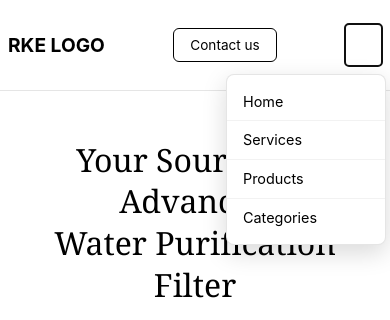
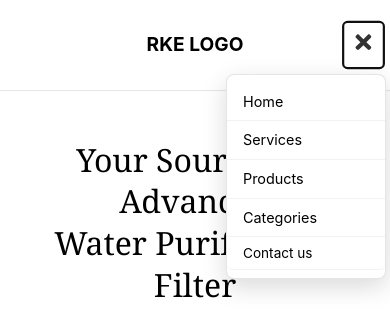
Before and after one commit to iamshiva003/rk-enterprises, a React (Vite) app: page / in a window 390 px wide. Both pictures are taken after a click on the button 363 px from the left and 44 px from the top of the page. Shown: the top 320 px of the page. Built offline with nearby package versions, Linux system fonts and the light colour scheme; a web font is replaced by a local one.

Commit message:
updating the navbar for mobile responsive

```diff
--- a/src/components/Header.css
+++ b/src/components/Header.css
@@ -113,6 +113,28 @@
     color: white;
 }
 
+/* Mobile Contact Button */
+.mobile-contact-btn {
+    background: none;
+    border: none;
+    color: black;
+    font-size: 1rem;
+    font-weight: 400;
+    font-family: -apple-system, BlinkMacSystemFont, 'Segoe UI', 'Roboto', sans-serif;
+    transition: all 0.3s ease;
+    padding: 0.75rem 1.5rem;
+    display: block;
+    width: 100%;
+    text-align: left;
+    cursor: pointer;
+    border-bottom: 1px solid rgba(0, 0, 0, 0.05);
+}
+
+.mobile-contact-btn:hover {
+    color: #4a90e2;
+    background-color: rgba(74, 144, 226, 0.05);
+}
+
 /* Hamburger Menu Button */
 .hamburger-menu {
     display: none;
@@ -132,7 +154,8 @@
 }
 
 .hamburger-menu.active {
-    color: white;
+    color: #333;
+    transform: scale(1.1);
 }
 
 /* Responsive Design */
@@ -145,18 +168,31 @@
 @media (max-width: 768px) {
     .header-content {
         padding: 0 1rem;
+        justify-content: space-between;
     }
 
     .desktop-nav {
         display: none;
     }
 
+    .desktop-contact-btn {
+        display: none;
+    }
+
     .hamburger-menu {
         display: block;
+        margin-left: auto;
     }
 
     .mobile-nav {
         display: flex;
+    }
+
+    .logo {
+        position: absolute;
+        left: 50%;
+        transform: translateX(-50%);
+        z-index: 100;
     }
 }
 
@@ -217,12 +253,14 @@
 }
 
 /* Animation for mobile menu items */
-.mobile-nav .nav-link {
+.mobile-nav .nav-link,
+.mobile-nav .mobile-contact-btn {
     transform: translateX(10px);
     transition: all 0.3s ease;
 }
 
-.mobile-nav.active .nav-link {
+.mobile-nav.active .nav-link,
+.mobile-nav.active .mobile-contact-btn {
     transform: translateX(0);
 }
 
@@ -230,3 +268,4 @@
 .mobile-nav .nav-link:nth-child(2) { transition-delay: 0.1s; }
 .mobile-nav .nav-link:nth-child(3) { transition-delay: 0.15s; }
 .mobile-nav .nav-link:nth-child(4) { transition-delay: 0.2s; }
+.mobile-nav .mobile-contact-btn { transition-delay: 0.25s; }
--- a/src/components/Header.tsx
+++ b/src/components/Header.tsx
@@ -32,9 +32,10 @@ const Header: React.FC = () => {
                     <a href="#services" className="nav-link" onClick={closeMenu}>Services</a>
                     <a href="#products" className="nav-link" onClick={closeMenu}>Products</a>
                     <a href="#categories" className="nav-link" onClick={closeMenu}>Categories</a>
+                    <button className="contact-btn mobile-contact-btn">Contact us</button>
                 </nav>
 
-                <button className="contact-btn">Contact us</button>
+                <button className="contact-btn desktop-contact-btn">Contact us</button>
 
                 {/* Hamburger Menu Button */}
                 <button
```
